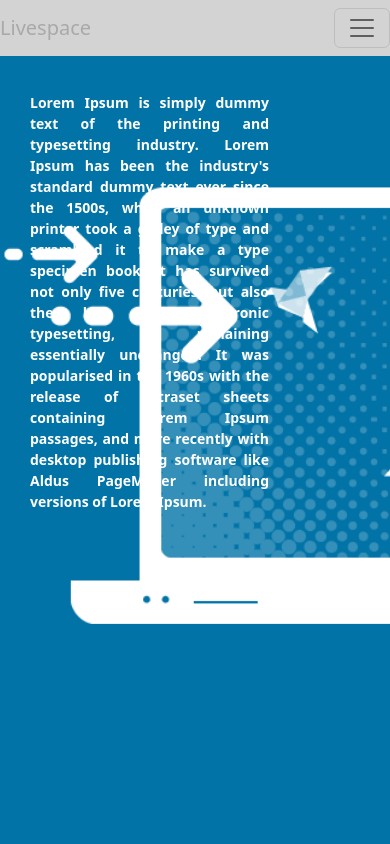
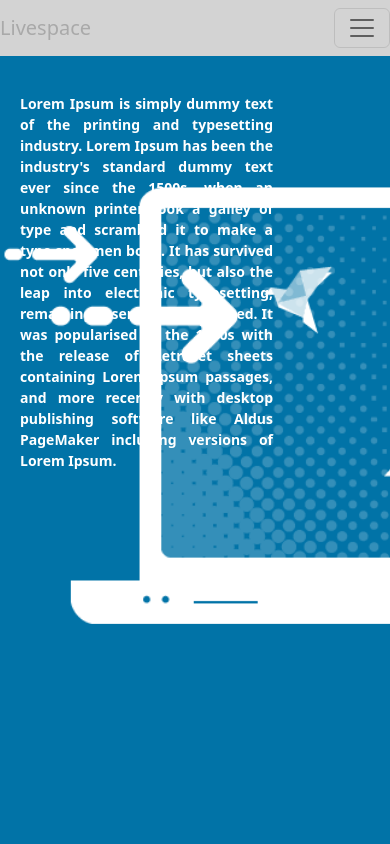
Before and after one commit to mouni0911/cmrassignment, a React (Create React App) app: page /about in a window 390 px wide. Shown: the top 844 px of the page. Built offline with nearby package versions, Linux system fonts and the light colour scheme.

Commit message:
changesadded

```diff
--- a/src/Components/About.css
+++ b/src/Components/About.css
@@ -8,10 +8,11 @@
 }
 .about-para{
     padding-top: 7%;
-    padding-right: 30%;
-    padding-left: 20px;
+    padding-right: 60%;
+    padding-left: 10px;
     color:white;
     font-weight: 600;
+    position: absolute;
 
 }
 /* Default styles for the About component */
@@ -28,6 +29,9 @@
         background-attachment: scroll;
         /* Adjust font size for tablets */
     }
+        .about-para{
+    padding-right: 40%;
+        }
 }
 
 /* Media query for mobile responsiveness */
@@ -39,4 +43,7 @@
         background-attachment: scroll;
 
     }
+        .about-para {
+            padding-right: 30%;
+        }
 }
--- a/src/Components/Services.css
+++ b/src/Components/Services.css
@@ -17,6 +17,7 @@
 .search {
     position: relative;
     box-shadow: 0 0 40px rgba(51, 51, 51, .1);
+    padding-bottom: 40px;
 
 }
 
@@ -64,4 +65,14 @@
             padding-right: 5px;
             padding-left: 15px;
         }
+
 }
+@media screen and (max-width:576px) {
+    .services {
+            height: 100vh;
+        }
+
+        .service-para{
+            padding-top: 10px;
+        }
+}
--- a/src/Components/Services.jsx
+++ b/src/Components/Services.jsx
@@ -14,16 +14,16 @@ const Services = () => {
           environments.
         </p>
 
-        <div class="row justify-content-center">
-          <div class="col-md-8 col-sm-12">
-            <div class="search">
-              <i class="fa fa-search"></i>
+        <div className="row justify-content-center">
+          <div className="col-md-8 col-sm-12">
+            <div className="search">
+              <i className="fa fa-search"></i>
               <input
                 type="text"
-                class="form-control"
+                className="form-control"
                 placeholder="Have a question? Ask Now"
               />
-              <button class="btn btn-primary">Search</button>
+              <button className="btn btn-primary">Search</button>
             </div>
           </div>
         </div>
--- a/src/Components/Signup.jsx
+++ b/src/Components/Signup.jsx
@@ -1,4 +1,5 @@
 import React, { useState } from "react";
+import Footer from "./Footer";
 
 const Signup = () => {
   const [userName, setuserName] = useState("");
@@ -28,6 +29,8 @@ const Signup = () => {
   };
 
   return (
+    <>
+      <div style={{ paddingBottom: "60px" }}>
         <form onSubmit={submitForm} style={myStyle}>
           <h3 style={{ alignItems: "center", fontWeight: "700" }}>Signup</h3>
 
@@ -57,7 +60,9 @@ const Signup = () => {
           />
 
           {errorText && (
-        <h5 style={{ color: "red", fontFamily: "sans-serif" }}>{errorText} </h5>
+            <h5 style={{ color: "red", fontFamily: "sans-serif" }}>
+              {errorText}{" "}
+            </h5>
           )}
           <br></br>
           <button
@@ -73,6 +78,9 @@ const Signup = () => {
             SignIn
           </button>
         </form>
+      </div>
+      <Footer />
+    </>
   );
 };
 
```
Lines whose indentation alone changed are shown as unchanged.
